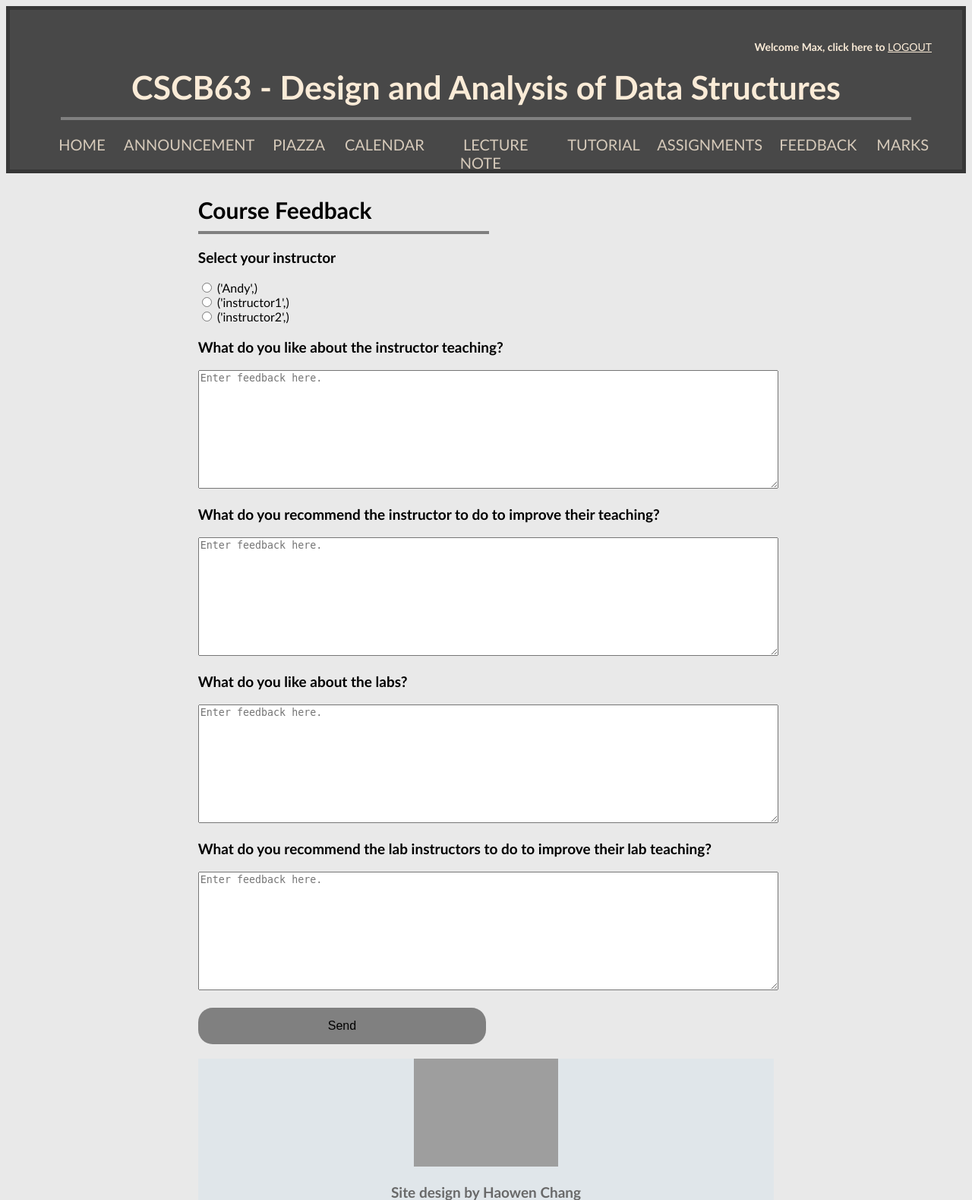
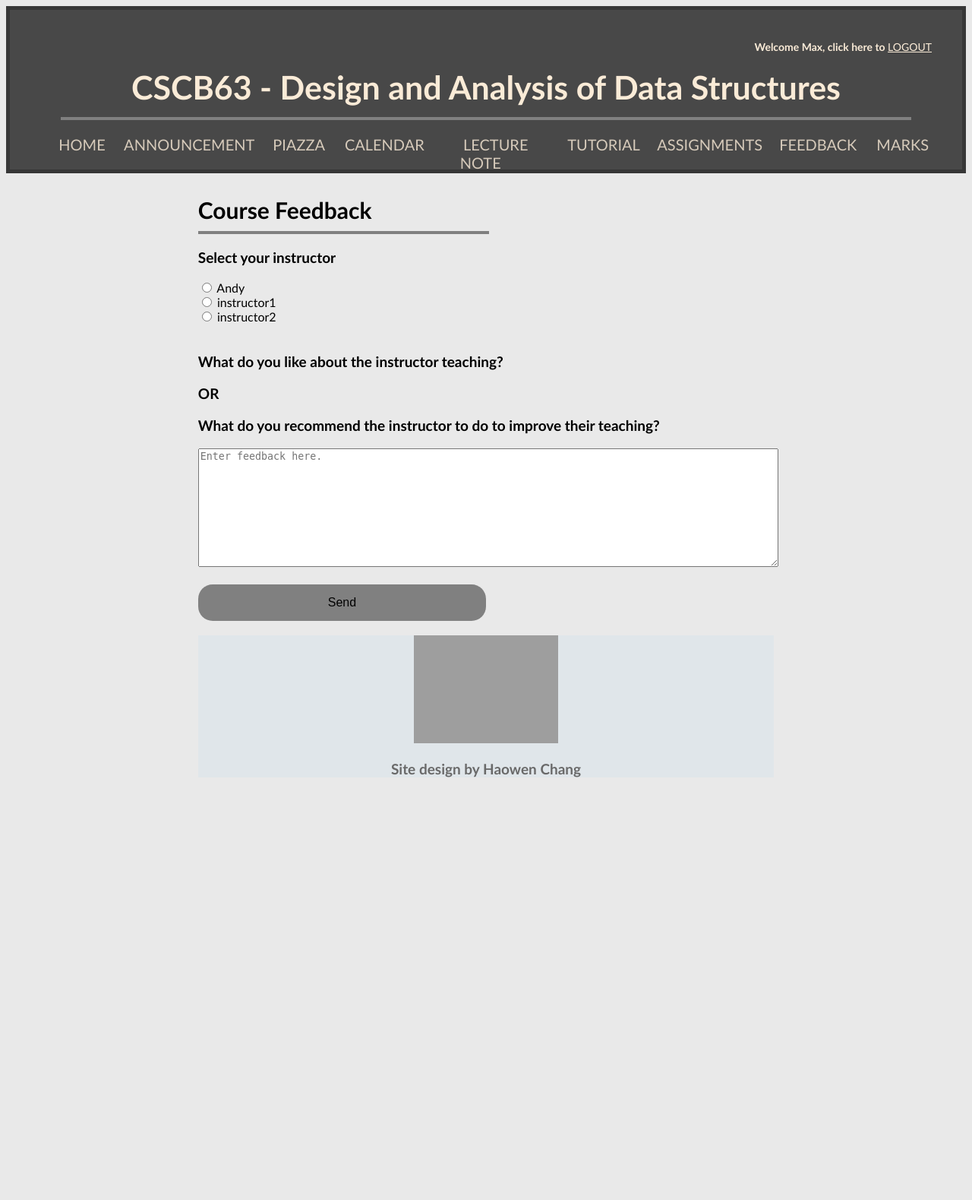
Before and after one commit to osinmv/A3B20, a Flask app: page /feedback in a window 1280 px wide. Shown: the top 1579 px of the page at 76% size. After the commit the page ends 1023 px from the top, so only its background shows below. Run offline with Flask 2, Linux system fonts and the light colour scheme; a user stored in the database is signed in; data comes from the database, SQL or seed files in the repository; both versions use the stored data as it was after the commit; grey boxes are pictures that could not be loaded.

Commit message:
get feedback add the feedback to the database now

```diff
--- a/app.py
+++ b/app.py
@@ -54,10 +54,9 @@ def get_student_marks(username: str):
 
 def get_instructors():
     """Return instructors"""
-    return query_db("""SELECT username FROM User
+    return query_db("""SELECT DISTINCT * FROM User
                     WHERE User.isInstructor == 1;""",
                     (), one=False)
-
 
 
 
@@ -230,11 +229,15 @@ def signup():
 @app.route('/feedback', methods=['GET', 'POST'])
 def feedback():
     if request.method == 'GET':
+        db = get_db()
+        db.row_factory = make_dicts
+
         return render_template('feedback.html',
                                Ins=isInstructor(session['username']) , instructors=get_instructors(),  username=session['username'])
     if request.method == 'POST':
+        addFeedback(request.form["Instruct_name"], request.form['teachImprove'])
         return render_template('accept.html',
-                               Ins=isInstructor(session['username']), instructors=get_instructors(),  username=session['username'])
+                               Ins=isInstructor(session['username']),  username=session['username'])
 
 
 
--- a/templates/feedback.html
+++ b/templates/feedback.html
@@ -16,27 +16,23 @@
             <h3>Course Feedback</h3>
             <hr class="description">
 
-            <p>Select your instructor</p>
-
-            {% for item in instructors %}
-                <input type="radio" name= "Instruct_name">
-                <label for= "A"> {{item}} </label> <br>
-            {% endfor %}
-
 
             <div class="container">
                 <form action="{{ url_for('feedback')}}" method="POST">
+                    <p>Select your instructor</p>
+
+                    {% for item in instructors %}
+                        <input type="radio" name= "Instruct_name" value="{{item['username']}}">
+                        <label for= "A"> {{item['username']}} </label> <br>
+                    {% endfor %}
+
+                    <br>
                     <p>What do you like about the instructor teaching?</p>
-                    <textarea name="teaching" placeholder="Enter feedback here." rows="10" cols="180"></textarea>
+
+                    <p>OR</p>
 
                     <p>What do you recommend the instructor to do to improve their teaching?</p>
                     <textarea name="teachImprove"  placeholder="Enter feedback here." rows="10" cols="180"></textarea>
-
-                    <p>What do you like about the labs?</p>
-                    <textarea name="labs"  placeholder="Enter feedback here." rows="10" cols="180"></textarea>
-
-                    <p>What do you recommend the lab instructors to do to improve their lab teaching?</p>
-                    <textarea name="labsImprove"  placeholder="Enter feedback here." rows="10" cols="180"></textarea>
 
                     <br/>
 
```
Also changed, not shown: assignment3.db.
